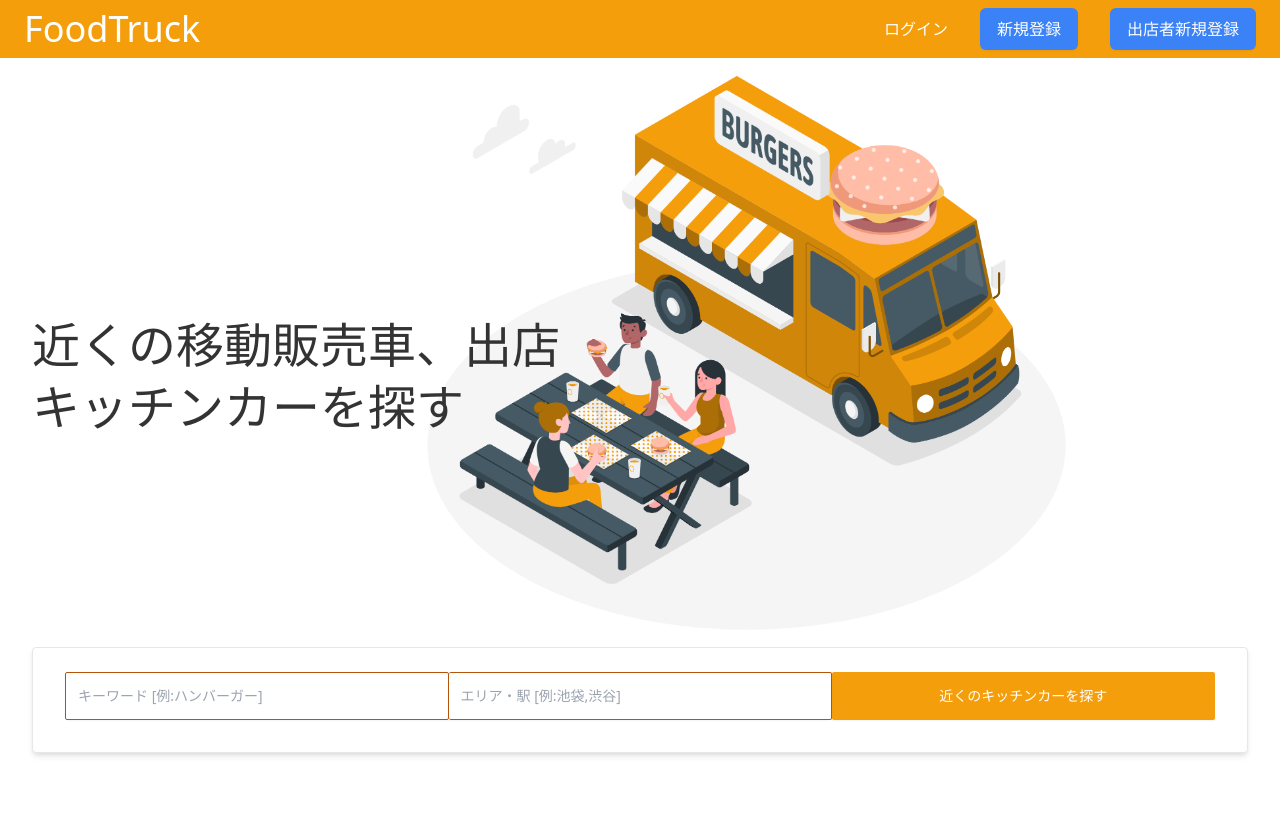
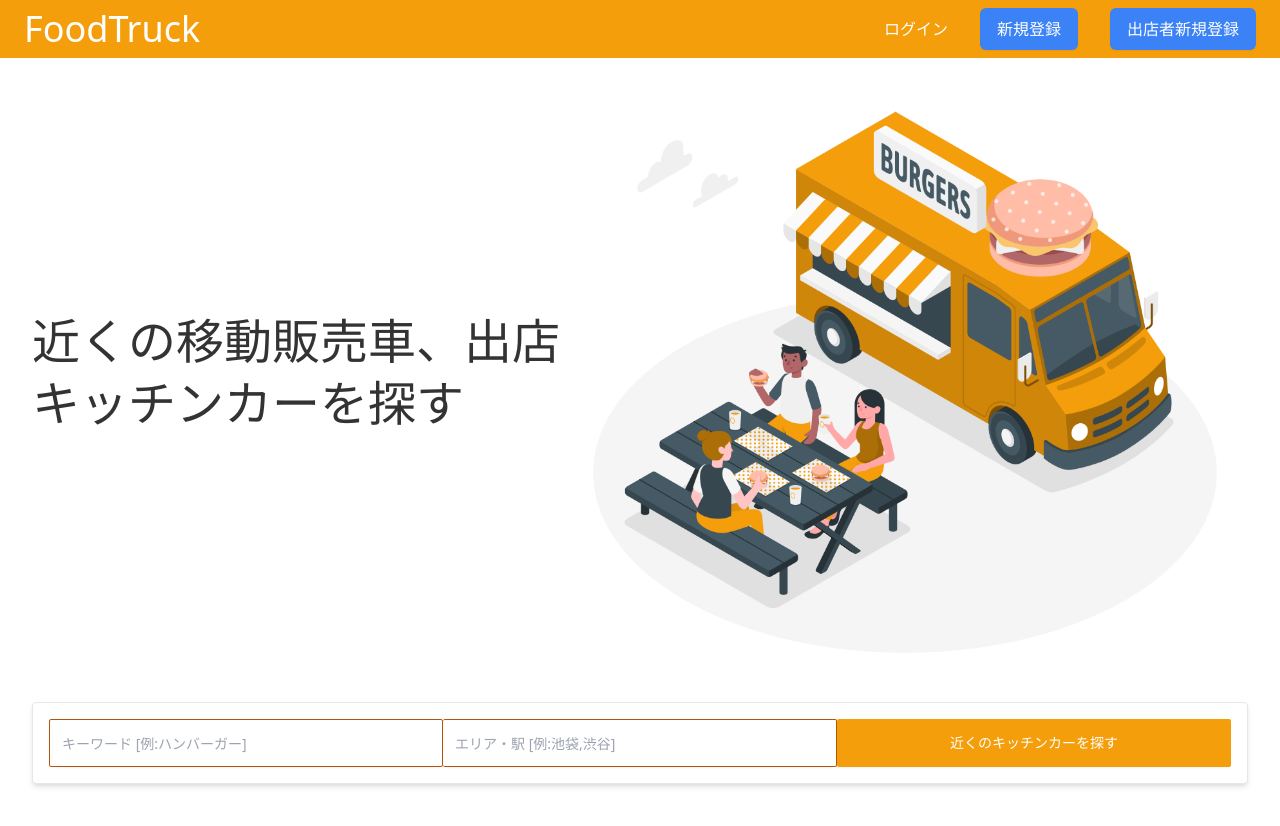
Before and after one commit to Takaharayuuki/FoodTruck, a Vue app in the folder frontend/: page / in a window 1280 px wide. Shown: the top 826 px of the page. Built offline with nearby package versions, Linux system fonts and the light colour scheme; what vue-loading-overlay would draw is missing.

Commit message:
トップページ　レスポンシブ対応

```diff
--- a/frontend/src/views/Top.vue
+++ b/frontend/src/views/Top.vue
@@ -1,21 +1,23 @@
 <template>
   <div>
-    <div style="padding-top: 16rem" class="w-full mx-auto max-w-7xl px-6 sm:px-6 lg:px-8">
-      <h2 class="title-font md:text-5xl text-3xl mb-4 font-medium" style="color: #333333; line-height: 1.3">
+    <div class="w-full mx-auto max-w-7xl px-6 sm:px-6 lg:px-8 md:flex items-center">
+      <h2 class="pt-12 md:pt-0 title-font md:text-5xl text-3xl mb-4 font-medium" style="color: #333333; line-height: 1.3">
         近くの移動販売車、出店<br />
         キッチンカーを探す
       </h2>
+      <img class="top-icon mx-auto" src="../assets/top_icon_01.png" alt="" />
     </div>
     <!-- 検索バー TODO: コンポーネント化する -->
     <div class="w-full flex items-center justify-center relative">
-      <div class="top-icon"></div>
-      <div class="flex items-center justify-center p-48 pb-12 px-6 sm:px-6 lg:px-8 max-w-7xl w-full">
+      <div class="flex items-center justify-center pb-12 px-6 sm:px-6 lg:px-8 max-w-7xl w-full">
         <div class="w-full mx-auto">
-          <div class="w-full bg-white shadow-md border rounded px-8 pt-6 pb-8 mb-4">
+          <div class="w-full bg-white shadow-md border rounded px-4 pt-4 pb-4 mb-4">
             <div class="grid grid-cols-12">
-              <div class="md:col-span-8 col-span-12 flex relative rounded-md shadow-sm">
+              <div class="md:col-span-4 col-span-12 flex relative rounded-md shadow-sm">
                 <input v-model="searchWord" type="text" name="keyword" class="h-12 border border-yellow-700 focus:ring-yellow-600 focus:border-b-yellow-600 block w-full pl-3 text-sm rounded-sm" placeholder="キーワード [例:ハンバーガー]" />
-                <input v-model="searchArea" type="text" name="area" class="h-12 border border-l-0 border-yellow-700 focus:ring-yellow-600 focus:border-b-yellow-600 block w-full pl-3 text-sm rounded-sm" placeholder="エリア・駅 [例:池袋,渋谷]" />
+              </div>
+              <div class="md:col-span-4 col-span-12 flex relative rounded-md shadow-sm">
+                <input v-model="searchArea" type="text" name="area" class="h-12 border md:border-l-0 border-yellow-700 focus:ring-yellow-600 focus:border-b-yellow-600 block w-full pl-3 text-sm rounded-sm" placeholder="エリア・駅 [例:池袋,渋谷]" />
               </div>
               <div class="md:col-span-4 col-span-12">
                 <button type="button" @click="onSearch" class="w-full h-full text-center px-2 py-2 border border-transparent rounded-sm shadow-sm text-sm font-medium text-white bg-yellow-500 hover:bg-yellow-600 focus:outline-none focus:ring-2 focus:ring-offset-2 focus:ring-yellow-500">近くのキッチンカーを探す</button>
@@ -70,14 +72,9 @@ export default defineComponent({
 });
 </script>
 <style scoped>
-.top-icon {
-  position: absolute;
-  right: 16%;
-  top: -434px;
-  z-index: -5;
-  background-image: url('../assets/top_icon_01.png');
-  width: 659px;
-  height: 611px;
-  background-size: cover;
+@media screen and (min-width: 768px) {
+  .top-icon {
+    max-width: 53%;
+  }
 }
 </style>
```
